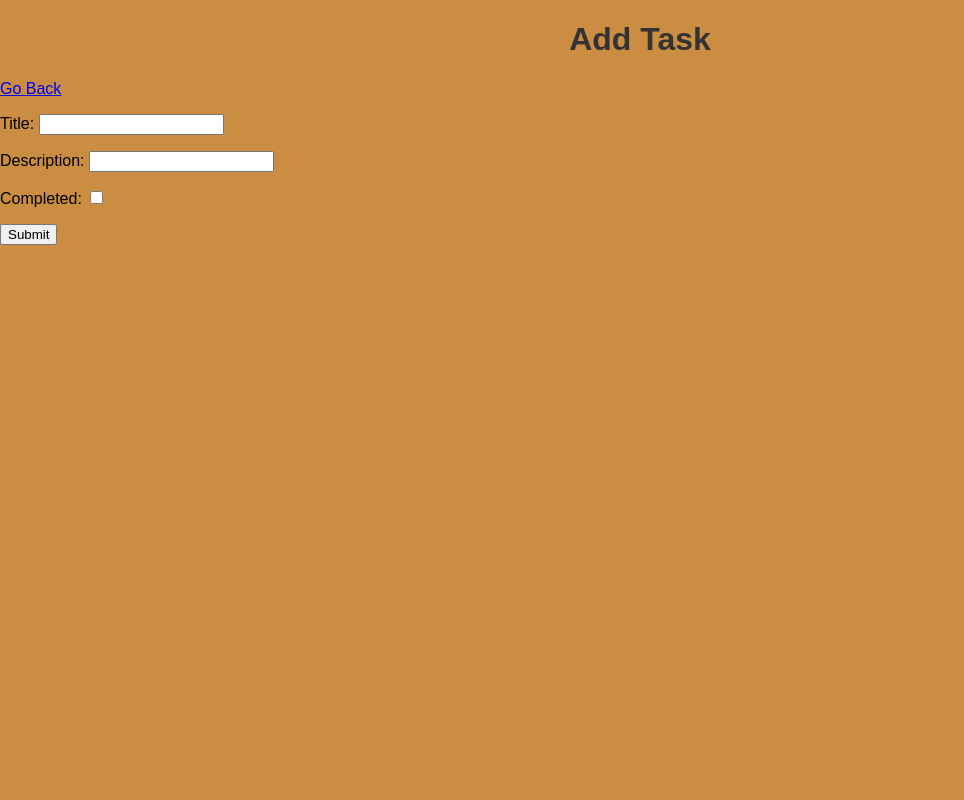
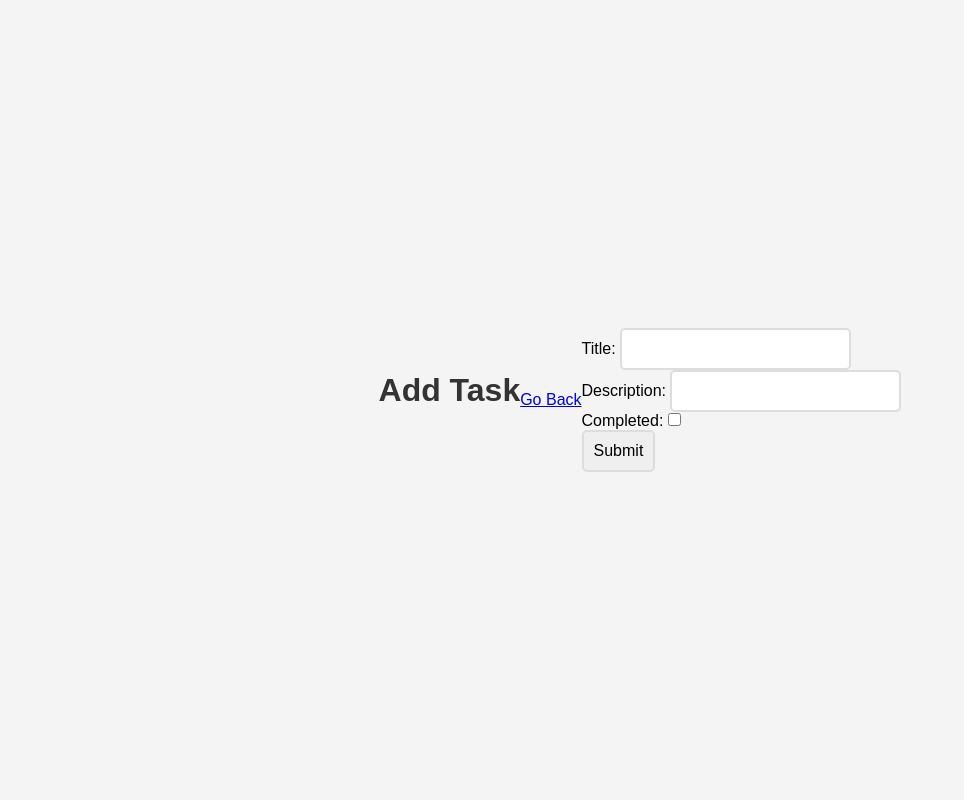
Before and after one commit to aakritd/jenkinstodolist, a Django app: page /addTask in a window 1280 px wide. Shown: the whole page, without its empty margins (0-964 px from the left). Run offline with Django 5.2, Linux system fonts and the light colour scheme; the visitor is signed in with stand-in values (Sample User, id 1).

Commit message:
styles.css

```diff
--- a/base/static/styles.css
+++ b/base/static/styles.css
@@ -1,35 +1,108 @@
-/* styles.css */
+/* Reset some default styles */
+* {
+    margin: 0;
+    padding: 0;
+    box-sizing: border-box;
+    font-family: 'Arial', sans-serif;
+}
 
 body {
-    font-family: Arial, sans-serif;
-    background-color: #ca8d42;
-    margin: 0;
-    padding: 0;
+    background: #f4f4f4;
+    display: flex;
+    justify-content: center;
+    align-items: center;
+    height: 100vh;
 }
 
 .container {
-    width: 80%;
-    margin: 20px auto;
-    background: white;
+    background: #fff;
     padding: 20px;
-    box-shadow: 0px 0px 10px rgba(0, 0, 0, 0.1);
-    border-radius: 8px;
+    border-radius: 10px;
+    box-shadow: 0 4px 8px rgba(0, 0, 0, 0.1);
+    width: 400px;
+    text-align: center;
+    display: flex;
+    flex-direction: column;
+    align-items: center;
 }
 
 h1 {
     color: #333;
+    margin-bottom: 20px;
     text-align: center;
 }
 
+.input-container {
+    display: flex;
+    justify-content: space-between;
+    align-items: center;
+    gap: 10px;
+    width: 100%;
+    margin-bottom: 20px;
+}
+
+input {
+    flex: 1;
+    padding: 10px;
+    border: 2px solid #ddd;
+    border-radius: 5px;
+    font-size: 16px;
+}
+
 button {
-    background-color: #007bff;
-    color: white;
+    background: #28a745;
+    color: #fff;
+    border: none;
     padding: 10px 15px;
-    border: none;
     border-radius: 5px;
     cursor: pointer;
+    transition: background 0.3s;
 }
 
 button:hover {
-    background-color: #0056b3;
+    background: #218838;
 }
+
+.todo-list {
+    list-style: none;
+    padding: 0;
+    width: 100%;
+    display: flex;
+    flex-direction: column;
+    align-items: center;
+}
+
+.todo-item {
+    background: #f9f9f9;
+    display: flex;
+    justify-content: space-between;
+    align-items: center;
+    width: 100%;
+    padding: 10px;
+    border-radius: 5px;
+    margin-bottom: 10px;
+    transition: transform 0.2s;
+}
+
+.todo-item:hover {
+    transform: scale(1.02);
+}
+
+.completed {
+    text-decoration: line-through;
+    color: #888;
+}
+
+.delete-btn {
+    background: #dc3545;
+    color: white;
+    border: none;
+    padding: 5px 10px;
+    border-radius: 5px;
+    cursor: pointer;
+    transition: background 0.3s;
+}
+
+.delete-btn:hover {
+    background: #c82333;
+}
--- a/todoList/wsgi.py
+++ b/todoList/wsgi.py
@@ -13,4 +13,4 @@
 
 os.environ.setdefault('DJANGO_SETTINGS_MODULE', 'todoList.settings')
 
-application = getbhh_wsgi_application()
+application = get_wsgi_application()
```
